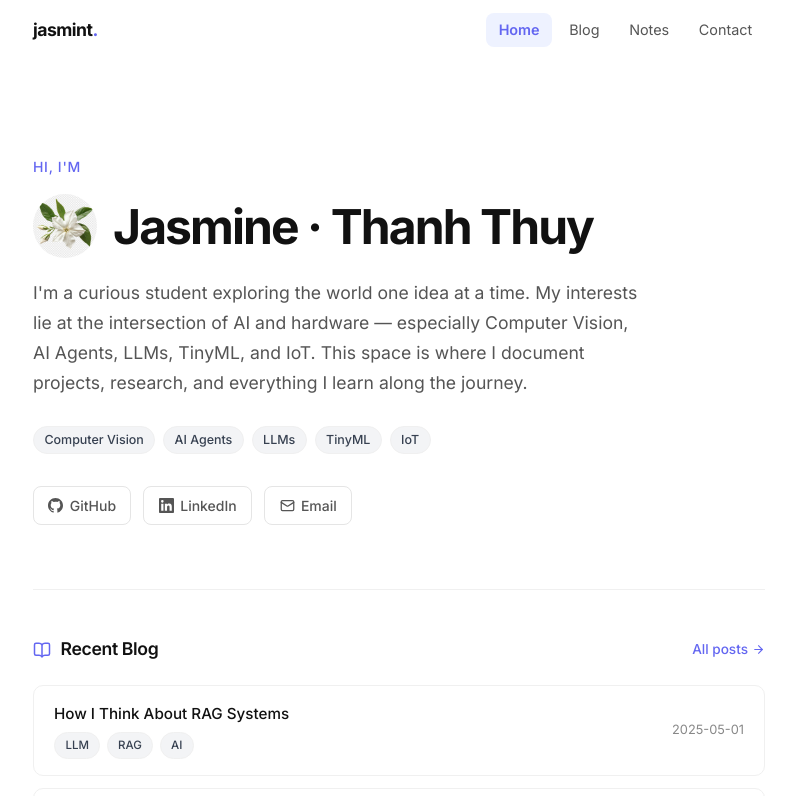
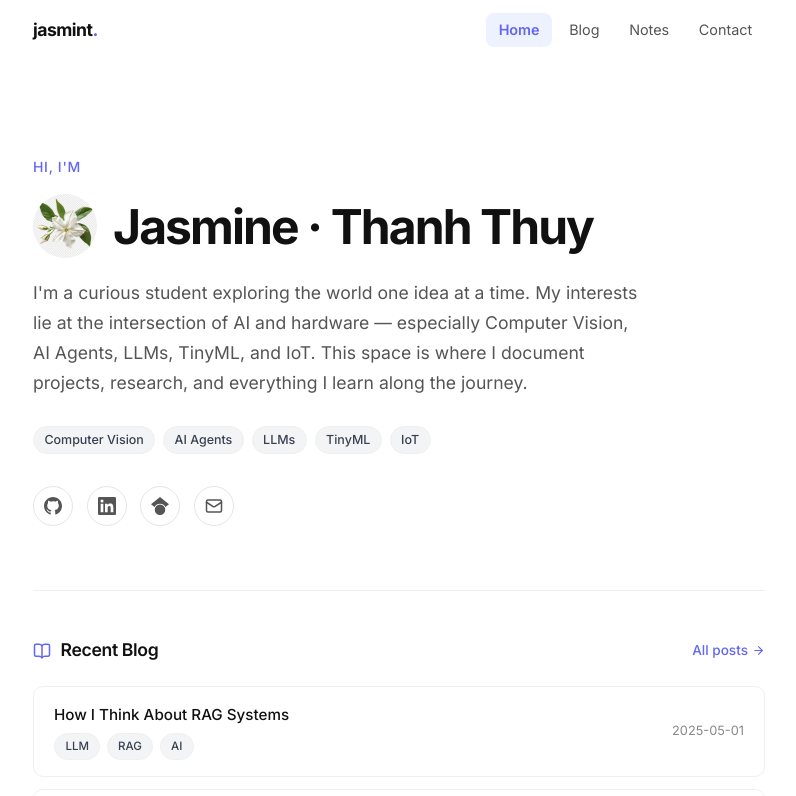
Before and after one commit to Thanhthuii24/jasmint, a Next.js app: page / in a window 1280 px wide. Shown: the top 796 px of the page, without its empty margins (241-1037 px from the left). Built offline with nearby package versions, Linux system fonts and the light colour scheme.

Commit message:
Fix avatar and update social icons

```diff
--- a/app/HomeClient.tsx
+++ b/app/HomeClient.tsx
@@ -3,10 +3,11 @@
 import { motion } from 'framer-motion';
 import Link from 'next/link';
 import { ArrowRight, Mail, BookOpen, StickyNote, GraduationCap } from 'lucide-react';
-import { GithubIcon, LinkedinIcon } from '@/components/SocialIcons';
+import { GithubIcon, LinkedinIcon, ScholarIcon } from '@/components/SocialIcons';
 import type { BlogPost, Note } from '@/lib/content';
 
 import Image from 'next/image';
+import avatarImg from '@/public/avatar.jpg';
 
 const interests = [
   'Computer Vision',
@@ -43,7 +44,7 @@ export default function HomeClient({ recentPosts, recentNotes }: { recentPosts:
         >
           <div style={{ flexShrink: 0, width: '64px', height: '64px', position: 'relative' }}>
             <Image
-              src="/avatar.jpg"
+              src={avatarImg}
               alt="Jasmine Flower"
               fill
               style={{ objectFit: 'cover', borderRadius: '50%' }}
@@ -78,40 +79,42 @@ export default function HomeClient({ recentPosts, recentNotes }: { recentPosts:
         {/* Social Links */}
         <motion.div
           custom={4} variants={fadeUp} initial="hidden" animate="visible"
-          style={{ display: 'flex', gap: '0.75rem', flexWrap: 'wrap' }}
+          style={{ display: 'flex', gap: '0.85rem', flexWrap: 'wrap' }}
         >
           {[
-            { href: 'https://github.com/Thanhthuii24', icon: <GithubIcon size={15} />, label: 'GitHub' },
-            { href: 'https://www.linkedin.com/in/thanh-thuy-luyen-838b57314/', icon: <LinkedinIcon size={15} />, label: 'LinkedIn' },
-            { href: 'mailto:thui.thanhluyen@gmail.com', icon: <Mail size={15} />, label: 'Email' },
+            { href: 'https://github.com/Thanhthuii24', icon: <GithubIcon size={18} />, label: 'GitHub' },
+            { href: 'https://www.linkedin.com/in/thanh-thuy-luyen-838b57314/', icon: <LinkedinIcon size={18} />, label: 'LinkedIn' },
+            { href: 'https://scholar.google.com/scholar?q=Thanhthuy+Luyen', icon: <ScholarIcon size={18} />, label: 'Google Scholar' },
+            { href: 'mailto:thui.thanhluyen@gmail.com', icon: <Mail size={18} />, label: 'Email' },
           ].map(({ href, icon, label }) => (
             <a
               key={label}
               href={href}
+              title={label}
               target={href.startsWith('mailto') ? undefined : '_blank'}
               rel="noopener noreferrer"
               style={{
-                display: 'inline-flex', alignItems: 'center', gap: '0.4rem',
-                padding: '0.45rem 0.9rem',
+                display: 'flex', alignItems: 'center', justifyContent: 'center',
+                width: '40px', height: '40px',
                 border: '1px solid var(--border)',
-                borderRadius: '8px',
-                fontSize: '0.875rem',
+                borderRadius: '50%',
                 color: 'var(--text-secondary)',
                 transition: 'all 0.2s',
-                fontWeight: 500,
               }}
               onMouseEnter={e => {
                 e.currentTarget.style.borderColor = 'var(--accent)';
                 e.currentTarget.style.color = 'var(--accent)';
                 e.currentTarget.style.background = 'var(--accent-light)';
+                e.currentTarget.style.transform = 'translateY(-2px)';
               }}
               onMouseLeave={e => {
                 e.currentTarget.style.borderColor = 'var(--border)';
                 e.currentTarget.style.color = 'var(--text-secondary)';
                 e.currentTarget.style.background = 'transparent';
+                e.currentTarget.style.transform = 'translateY(0)';
               }}
             >
-              {icon}{label}
+              {icon}
             </a>
           ))}
         </motion.div>
--- a/components/SocialIcons.tsx
+++ b/components/SocialIcons.tsx
@@ -15,3 +15,11 @@ export function LinkedinIcon({ size = 16 }: { size?: number }) {
     </svg>
   );
 }
+
+export function ScholarIcon({ size = 16 }: { size?: number }) {
+  return (
+    <svg width={size} height={size} viewBox="0 0 24 24" fill="currentColor" xmlns="http://www.w3.org/2000/svg">
+      <path d="M12 24a7 7 0 1 1 0-14 7 7 0 0 1 0 14zm0-24L0 9.5l4.838 3.94A8 8 0 0 1 12 9a8 8 0 0 1 7.162 4.44L24 9.5z"/>
+    </svg>
+  );
+}
```
